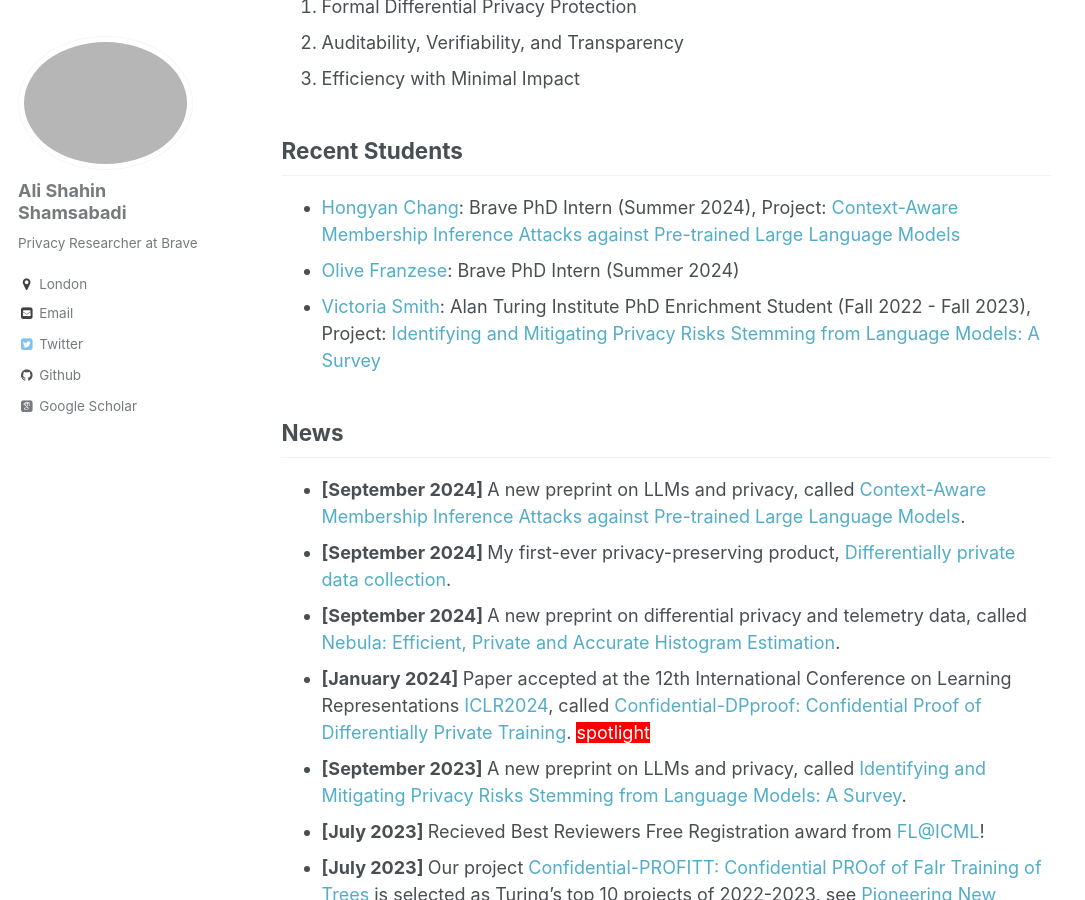
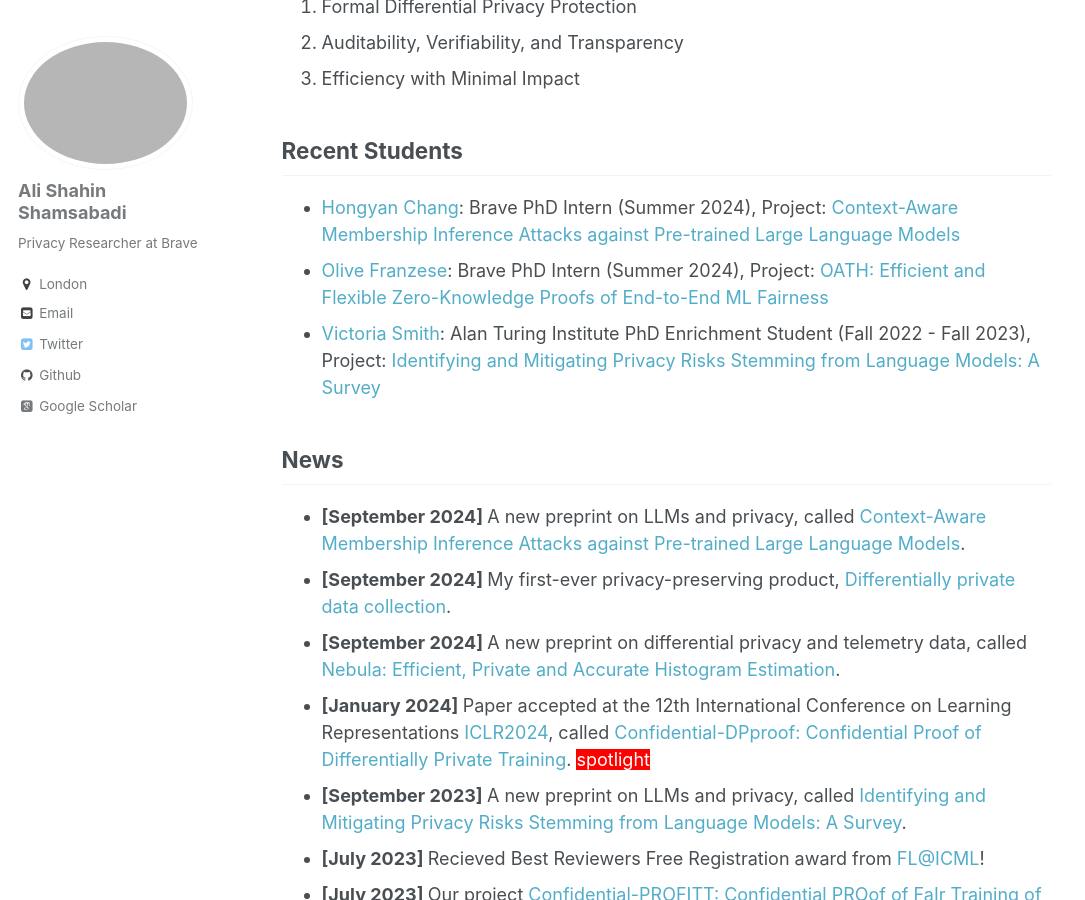
Before and after one commit to AliShahin/AliShahin.github.io, a Jekyll site: the page built from _pages/about.md, in a window 1280 px wide and 900 px high, scrolled down 1372 px. Shown: the whole window, without its empty margins (0-1085 px from the left). Built offline with Jekyll 4.4.1, drawn with Linux system fonts in a browser that asks for light colours; some web fonts are replaced.

Commit message:
Update about.md

```diff
--- a/_pages/about.md
+++ b/_pages/about.md
@@ -38,7 +38,7 @@ Nebula puts user first in product analytics:
 ## Recent Students
 - [Hongyan Chang](https://www.comp.nus.edu.sg/~hongyan/): Brave PhD Intern (Summer 2024), Project: [Context-Aware Membership Inference Attacks
 against Pre-trained Large Language Models](https://arxiv.org/pdf/2409.13745)
-- [Olive Franzese](https://scholar.google.com/citations?hl=en&user=V0918CIAAAAJ&view_op=list_works&sortby=pubdate): Brave PhD Intern (Summer 2024)
+- [Olive Franzese](https://scholar.google.com/citations?hl=en&user=V0918CIAAAAJ&view_op=list_works&sortby=pubdate): Brave PhD Intern (Summer 2024), Project: [OATH: Efficient and Flexible Zero-Knowledge Proofs of End-to-End ML Fairness](https://arxiv.org/pdf/2410.02777)
 - [Victoria Smith](https://v-smith.github.io/): Alan Turing Institute PhD Enrichment Student (Fall 2022 - Fall 2023), Project: [Identifying and Mitigating Privacy Risks Stemming from Language Models: A Survey](https://arxiv.org/pdf/2310.01424.pdf)
 
 
```
